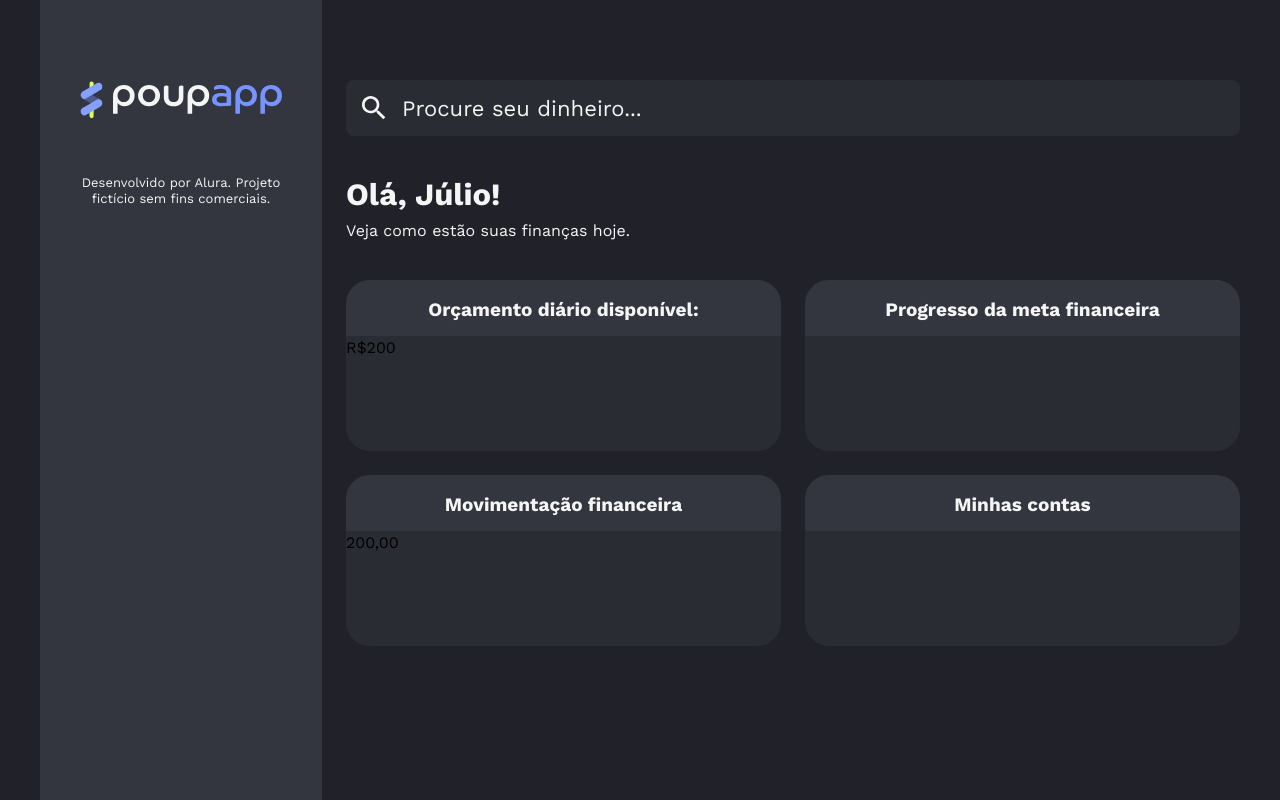
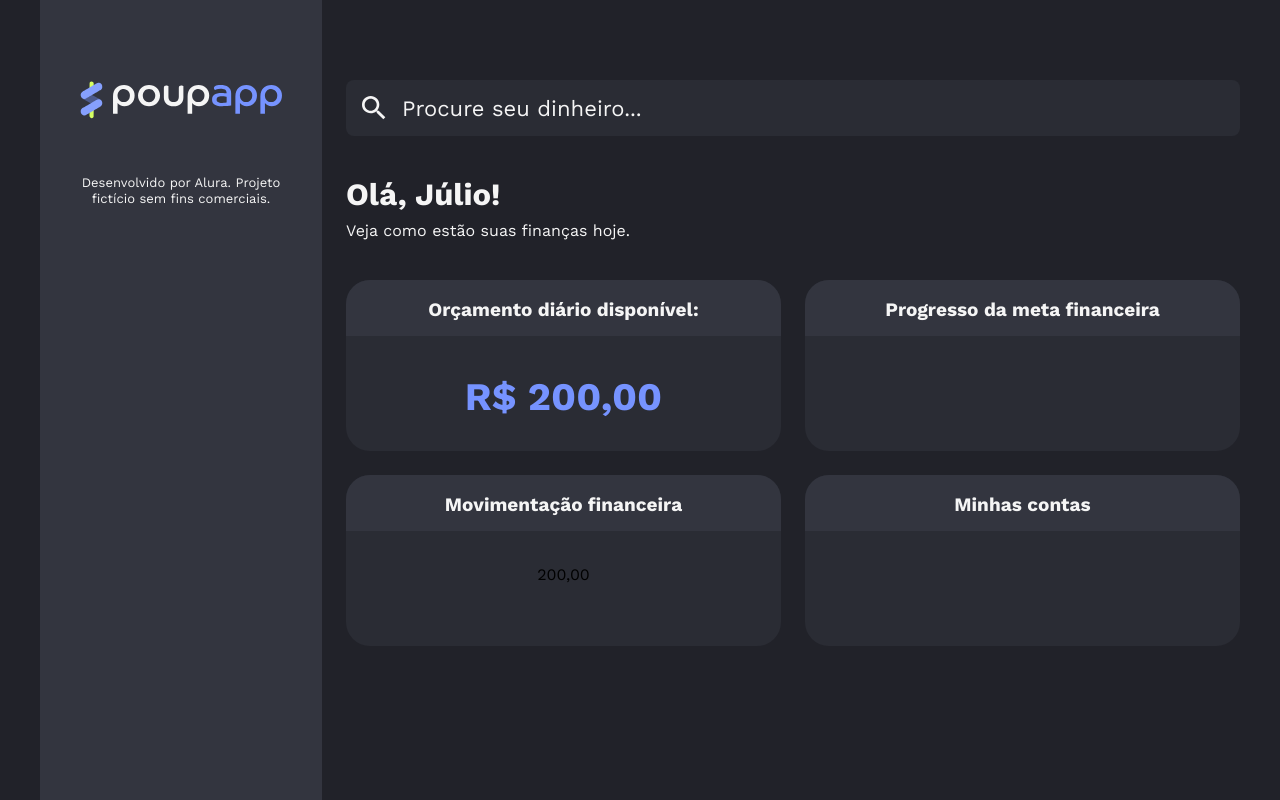
Before and after one commit to juliocreis/poupapp, a React (Vite) app: page / in a window 1280 px wide. Built offline with nearby package versions, Linux system fonts and the light colour scheme.

Commit message:
feat: add DailyBudget component

```diff
--- a/src/App.jsx
+++ b/src/App.jsx
@@ -5,6 +5,8 @@ import { SearchInput } from "./components/SearchInput";
 import { Typography } from "./components/Typography";
 
 import Card from "./components/Cards";
+import { Formater } from "./components/Formater";
+import { DailyBudget } from "./components/DailyBudget";
 
 function App() {
   return (
@@ -30,7 +32,7 @@ function App() {
                 Orçamento diário disponível:
               </Card.Header>
               <Card.Body>
-                R$200
+                <DailyBudget value='200'></DailyBudget>
               </Card.Body>
             </Card>
 
--- a/src/components/Cards/index.jsx
+++ b/src/components/Cards/index.jsx
@@ -16,7 +16,7 @@ export function Header({ children }) {
 
 export function Body({ children }) {
     return (
-        <div>
+        <div className="flex justify-center py-8 px-4">
             {children}
         </div>
     )
--- /dev/null
+++ b/src/components/DailyBudget/index.jsx
@@ -0,0 +1,8 @@
+import { Formater } from "../Formater"
+
+export function DailyBudget({ value }) {
+    return (
+        <p className='text-[39px] text-primary-highlight font-bold'><Formater value={value}></Formater></p>
+    )
+
+}
--- /dev/null
+++ b/src/components/Formater/index.jsx
@@ -0,0 +1,9 @@
+const formater = new Intl.NumberFormat("pt-BR", {
+  style: "currency",
+  currency: "BRL",
+});
+
+export function Formater({ value }) {
+
+  return <>{formater.format(value)}</>;
+}
```
